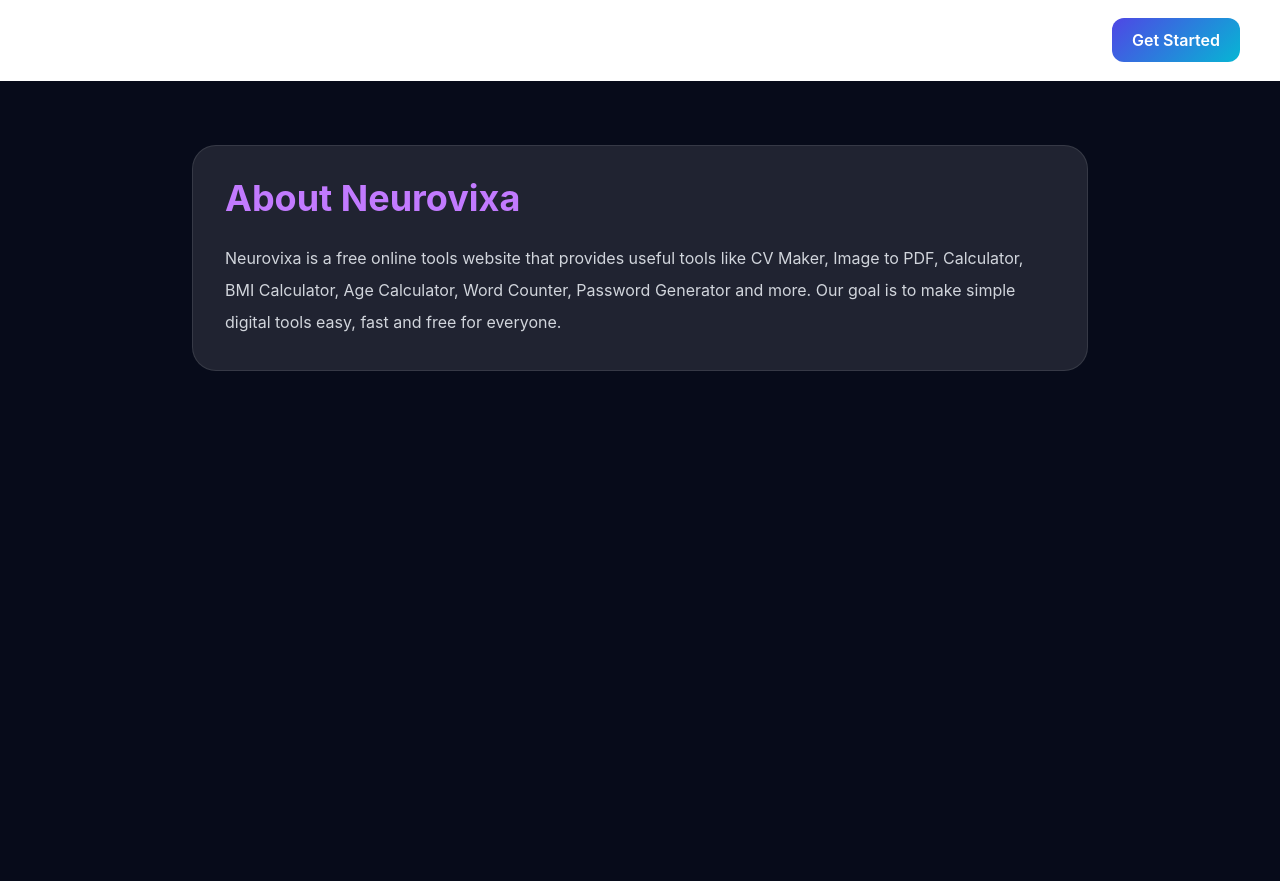
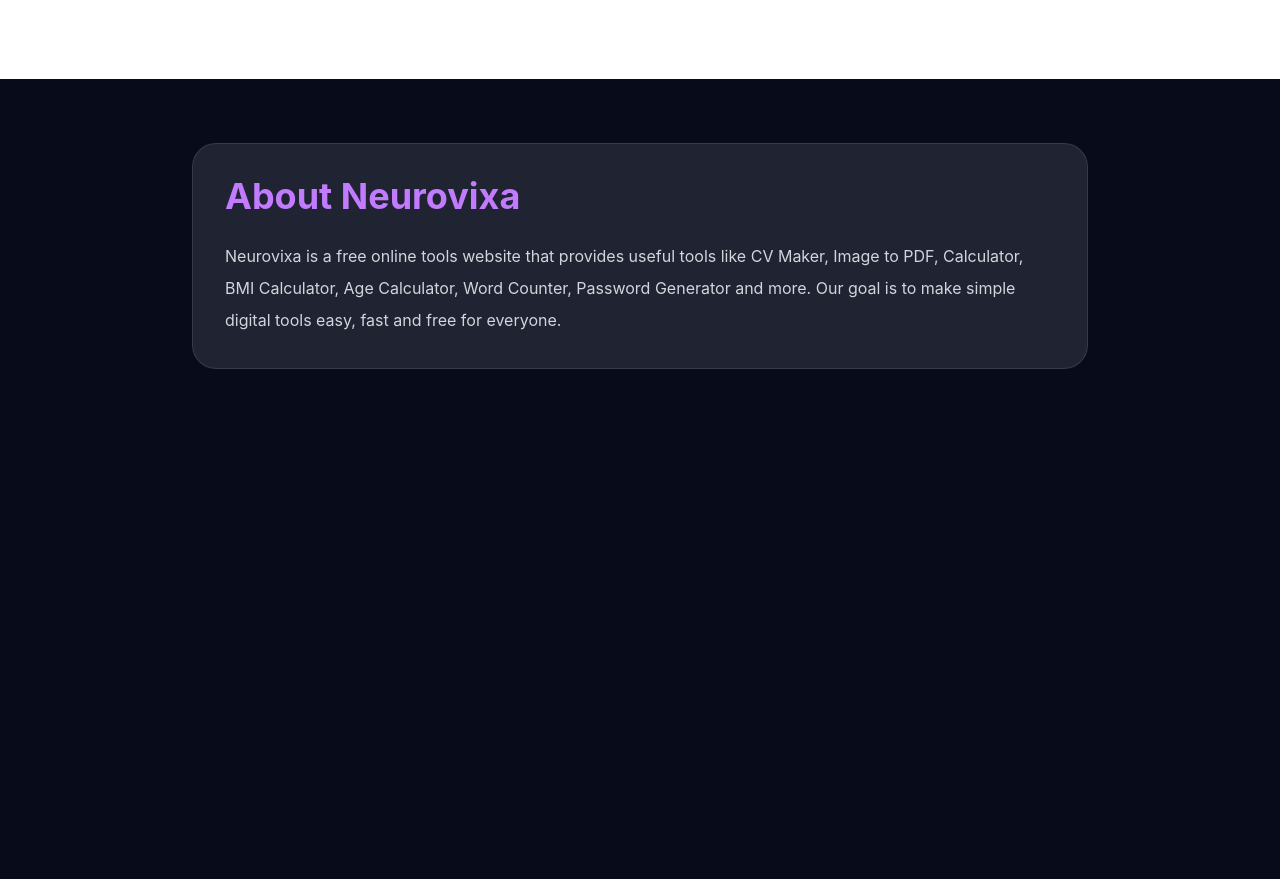
Before and after one commit to kmursalen148-creator/neurovixa, a React (Vite) app: page /about in a window 1280 px wide. Built offline with nearby package versions, Linux system fonts and the light colour scheme.

Commit message:
Added favicon

```diff
--- a/src/Navbar.jsx
+++ b/src/Navbar.jsx
@@ -1,6 +1,7 @@
-import React from "react";
+import { Link } from "react-router-dom";
 
-function Navbar() {
+export default function Navbar() {
+
   return (
     <nav
       style={{
@@ -15,8 +16,17 @@
         position: "sticky",
         top: 0,
         zIndex: 1000,
+        flexWrap: "wrap",
       }}
     >
+
+      <Link
+        to="/"
+        style={{
+          textDecoration: "none",
+        }}
+      >
+
         <h1
           style={{
             color: "#fff",
@@ -28,31 +38,39 @@
           Neurovixa
         </h1>
 
+      </Link>
+
       <div
         style={{
           display: "flex",
-          gap: "25px",
+          gap: "20px",
           alignItems: "center",
+          flexWrap: "wrap",
         }}
       >
-        <a href="/" style={linkStyle}>
+
+        <Link style={linkStyle} to="/">
           Home
-        </a>
+        </Link>
 
-        <a href="/" style={linkStyle}>
-          Tools
-        </a>
+        <Link style={linkStyle} to="/about">
+          About
+        </Link>
 
-        <a href="/" style={linkStyle}>
-          About
-        </a>
+        <Link style={linkStyle} to="/contact">
+          Contact
+        </Link>
 
-        <a href="/" style={linkStyle}>
-          Contact
-        </a>
+        <Link style={linkStyle} to="/privacy-policy">
+          Privacy
+        </Link>
 
-        <button style={buttonStyle}>Get Started</button>
+        <Link style={linkStyle} to="/terms">
+          Terms
+        </Link>
+
       </div>
+
     </nav>
   );
 }
@@ -63,15 +81,3 @@
   fontSize: "16px",
   fontWeight: "500",
 };
-
-const buttonStyle = {
-  background: "linear-gradient(135deg,#4F46E5,#06B6D4)",
-  border: "none",
-  color: "#fff",
-  padding: "10px 20px",
-  borderRadius: "12px",
-  cursor: "pointer",
-  fontWeight: "600",
-};
-
-export default Navbar;
```
Lines whose indentation alone changed are shown as unchanged.
